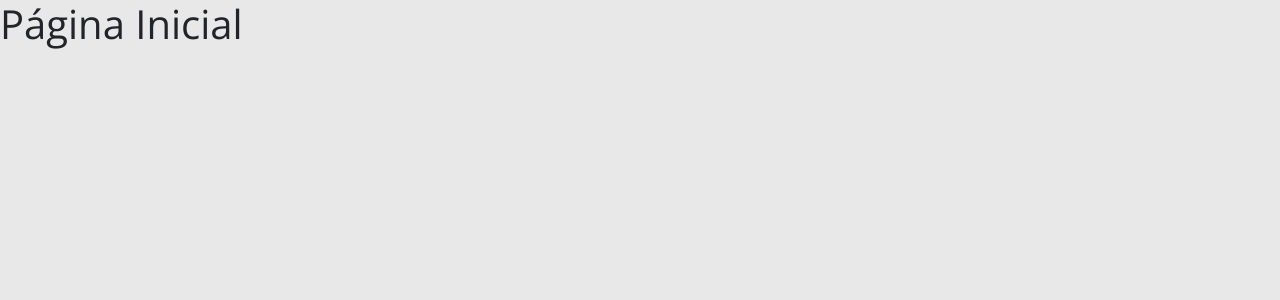
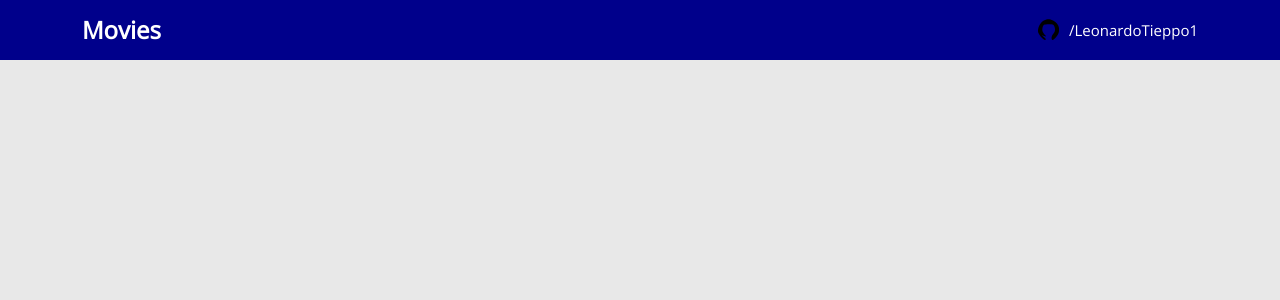
Before and after one commit to LeonardoTieppo1/movie, a React (Create React App) app in the folder frontend/: page / in a window 1280 px wide. Shown: the top 300 px of the page. Built offline with nearby package versions, Linux system fonts and the light colour scheme.

Commit message:
Criação do Navbar

```diff
--- a/frontend/src/App.tsx
+++ b/frontend/src/App.tsx
@@ -1,6 +1,12 @@
+//é assim que importa uma imagem no React para aproveitar em um componente proprio
+//colocando o ReactComponent entre chaves from 'caminho da imagem'
+//coloque dentro do link em forma de <tag />, pois o componente react na verdade vira uma sintaxe de <tag /> em html
+
+import Navbar from "./components/Navbar";
+
 function App() {
   return (
-    <h1>Página Inicial</h1>
+      <Navbar />
   );
 }
 
--- /dev/null
+++ b/frontend/src/components/Navbar/index.tsx
@@ -0,0 +1,21 @@
+import {ReactComponent as GhIcon} from 'assets/img/github1.svg';
+import './style.css';
+function Navbar(){
+    return(
+    <header>
+    <nav className="container">
+      <div className="movie-nav-conteudo">
+        <h1>Movies</h1>
+        <a href="https://github.com/LeonardoTieppo1/">
+          <div className="movie-contato-container">
+            <GhIcon/ >
+            <p className="movie-contato-link">/LeonardoTieppo1</p>
+          </div>
+          </a>
+      </div>
+    </nav>
+  </header>
+    );
+}
+
+export default Navbar;
--- /dev/null
+++ b/frontend/src/components/Navbar/style.css
@@ -0,0 +1,28 @@
+header{
+    background-color: var(--color-primary);
+    height: 60px;
+    display: flex;
+    align-items: center;
+
+}
+.movie-nav-conteudo{
+    display: flex;
+    justify-content: space-between;
+    align-items: center;
+    color: white;
+}
+.movie-contato-container{
+    display: flex;
+    align-items: center;
+}
+.movie-nav-conteudo h1{
+    margin: 0;
+    font-weight: bold;
+    font-size: 24px;
+
+}
+
+.movie-contato-link{
+    margin:0 0 0 10px;
+    font-size: 15px;
+}
--- a/frontend/tsconfig.json
+++ b/frontend/tsconfig.json
@@ -1,5 +1,6 @@
 {
   "compilerOptions": {
+    "baseUrl": "./src",
     "target": "es5",
     "lib": [
       "dom",
```
Also changed, not shown: frontend/src/assets/img/github.svg (added), frontend/src/assets/img/github1.svg (added).
